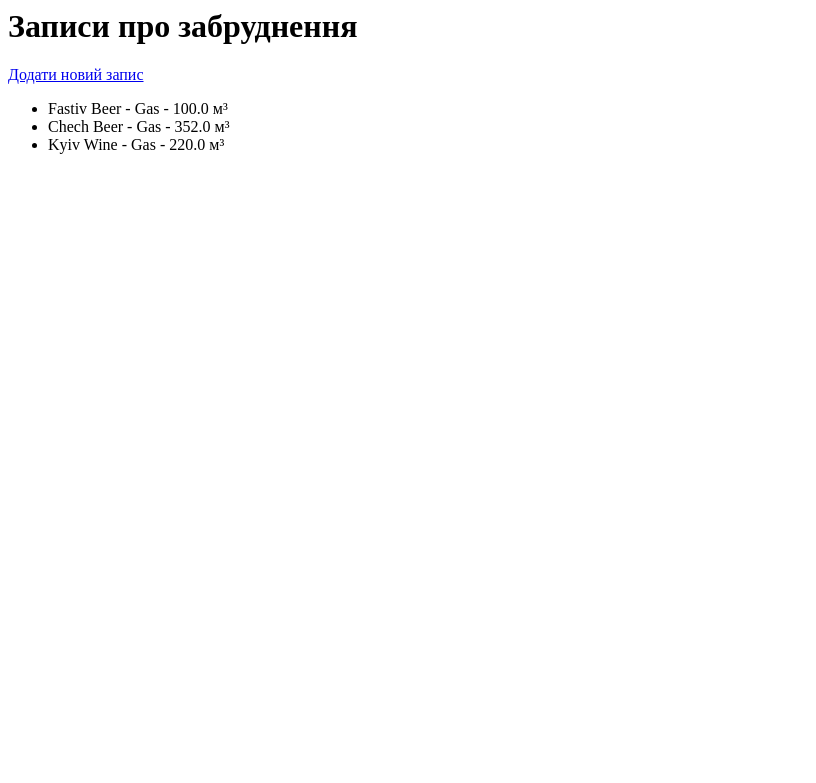
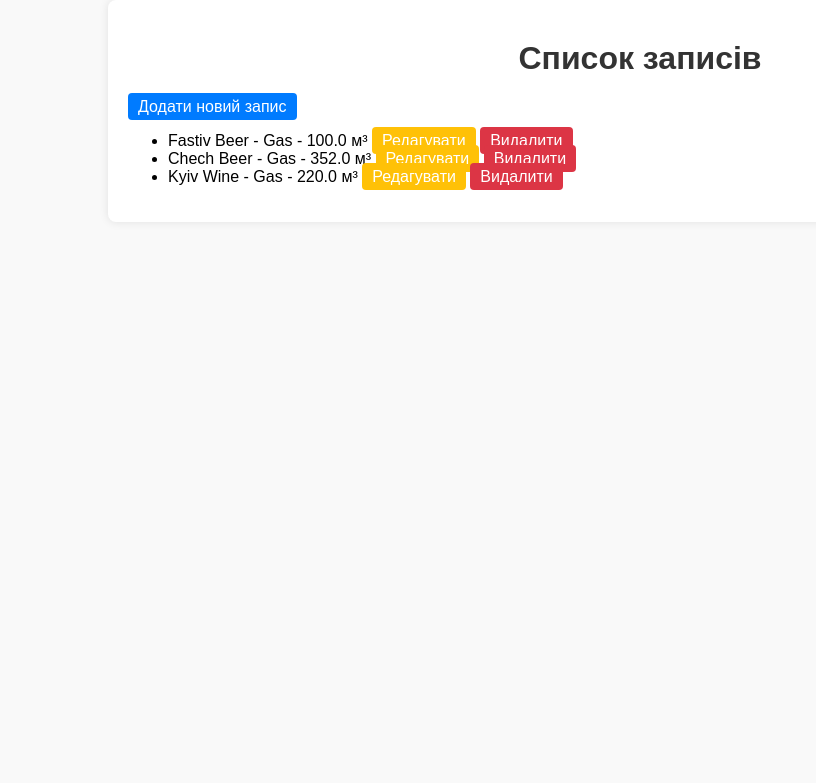
Before and after one commit to Ecological-monitoring/EcoDjango, a Django app: page / in a window 1280 px wide. Shown: the top 783 px of the page, without its empty margins (0-816 px from the left). Run offline with Django 5.2, Linux system fonts and the light colour scheme; data comes from the database, SQL or seed files in the repository; both versions use the stored data as it was after the commit.

Commit message:
Lab 1 v0.2

```diff
--- a/eco/urls.py
+++ b/eco/urls.py
@@ -3,6 +3,8 @@ from django.urls import path
 from . import views
 
 urlpatterns = [
-    path('', views.record_list, name='record_list'),  # Головна сторінка
-    path('create/', views.record_create, name='record_create'),  # Додати запис
+    path('', views.record_list, name='record_list'),
+    path('create/', views.record_create, name='record_create'),
+    path('edit/<int:pk>/', views.record_edit, name='record_edit'),
+    path('delete/<int:pk>/', views.record_delete, name='record_delete'),
 ]
--- a/eco/views.py
+++ b/eco/views.py
@@ -2,16 +2,18 @@ from django.shortcuts import render
 
 # Create your views here.
 # Тут логіка основна
-from django.shortcuts import render, redirect
+from django.shortcuts import render, redirect, get_object_or_404
 from .models import PollutionRecord
 from .forms import PollutionRecordForm
+from datetime import datetime, timedelta
 
 def record_list(request):
-    records = PollutionRecord.objects.all()
+    ten_years_ago = datetime.now().date() - timedelta(days=365*10)
+    records = PollutionRecord.objects.filter(date__gte=ten_years_ago)
     return render(request, 'record_list.html', {'records': records})
 
 def record_create(request):
-    if request.method == "POST":
+    if request.method == 'POST':
         form = PollutionRecordForm(request.POST)
         if form.is_valid():
             form.save()
@@ -19,3 +21,21 @@ def record_create(request):
     else:
         form = PollutionRecordForm()
     return render(request, 'record_form.html', {'form': form})
+
+def record_edit(request, pk):
+    record = get_object_or_404(PollutionRecord, pk=pk)
+    if request.method == 'POST':
+        form = PollutionRecordForm(request.POST, instance=record)
+        if form.is_valid():
+            form.save()
+            return redirect('record_list')
+    else:
+        form = PollutionRecordForm(instance=record)
+    return render(request, 'record_form.html', {'form': form})
+
+def record_delete(request, pk):
+    record = get_object_or_404(PollutionRecord, pk=pk)
+    if request.method == 'POST':
+        record.delete()
+        return redirect('record_list')
+    return render(request, 'record_confirm_delete.html', {'record': record})
--- /dev/null
+++ b/static/style.css
@@ -0,0 +1,37 @@
+body {
+    font-family: Arial, sans-serif;
+    background-color: #f9f9f9;
+    margin: 0;
+    padding: 0;
+}
+
+h1 {
+    color: #333;
+    text-align: center;
+    margin-top: 20px;
+}
+
+.container {
+    width: 80%;
+    margin: auto;
+    background: #fff;
+    padding: 20px;
+    border-radius: 8px;
+    box-shadow: 0 0 10px rgba(0, 0, 0, 0.1);
+}
+
+.btn {
+    padding: 5px 10px;
+    text-decoration: none;
+    color: #fff;
+    background-color: #007bff;
+    border-radius: 4px;
+}
+
+.btn-danger {
+    background-color: #dc3545;
+}
+
+.btn-warning {
+    background-color: #ffc107;
+}
--- a/templates/record_form.html
+++ b/templates/record_form.html
@@ -1,4 +1,4 @@
-<h1>Додати новий запис</h1>
+<h1>{{ form.instance.pk|default:"Створити новий запис" }}</h1>
 <form method="POST">
     {% csrf_token %}
     {{ form.as_p }}
--- a/templates/record_list.html
+++ b/templates/record_list.html
@@ -1,7 +1,25 @@
-<h1>Записи про забруднення</h1>
-<a href="{% url 'record_create' %}">Додати новий запис</a>
-<ul>
-{% for record in records %}
-    <li>{{ record.object_name }} - {{ record.pollutant }} - {{ record.volume }} м³</li>
-{% endfor %}
-</ul>
+{% load static %}
+<!DOCTYPE html>
+<html lang="en">
+<head>
+    <meta charset="UTF-8">
+    <meta name="viewport" content="width=device-width, initial-scale=1.0">
+    <title>Список записів</title>
+    <link rel="stylesheet" href="{% static '/style.css' %}">
+</head>
+<body>
+    <div class="container">
+        <h1>Список записів</h1>
+        <a href="{% url 'record_create' %}" class="btn">Додати новий запис</a>
+        <ul>
+            {% for record in records %}
+                <li>
+                    {{ record.object_name }} - {{ record.pollutant }} - {{ record.volume }} м³
+                    <a href="{% url 'record_edit' record.id %}" class="btn btn-warning">Редагувати</a>
+                    <a href="{% url 'record_delete' record.id %}" class="btn btn-danger">Видалити</a>
+                </li>
+            {% endfor %}
+        </ul>
+    </div>
+</body>
+</html>
```
Also changed, not shown: templates/record_confirm_delete.html (added, +7 -0 lines), db.sqlite3.
